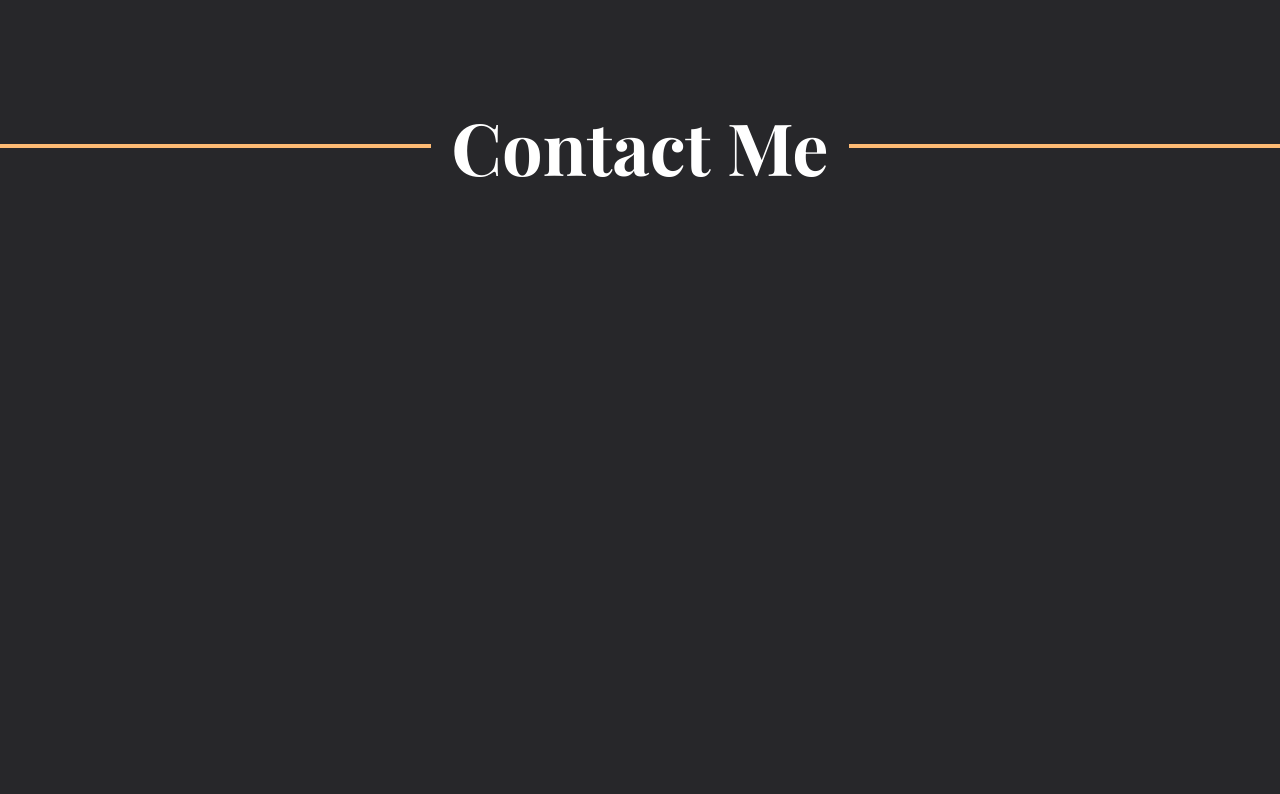
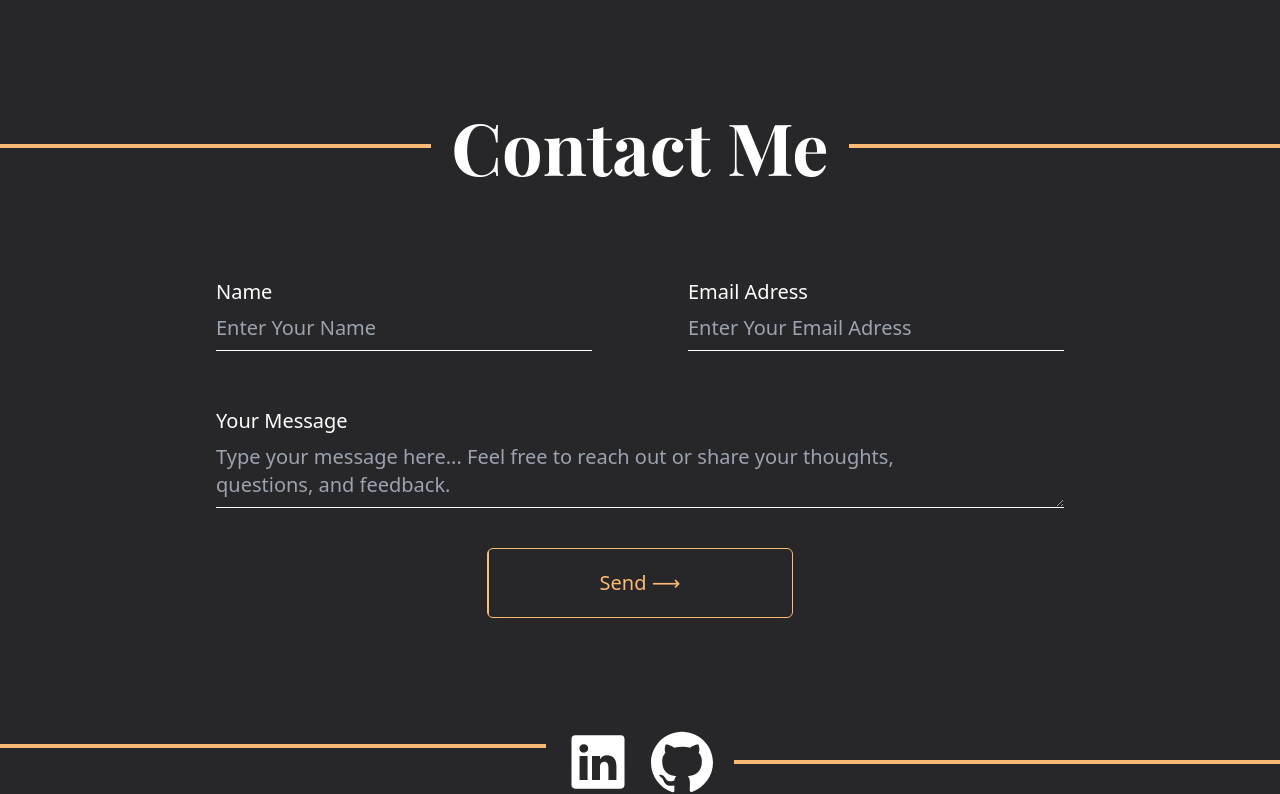
Before and after one commit to Novemu/webportfolio, a React (Vite) app: page / in a window 1280 px wide. Shown: the part 2622-3416 px from the top of the page. Before the commit the page ends 2816 px from the top, so only its background shows below. Built offline with nearby package versions, Linux system fonts and the light colour scheme; a web font is replaced by a local one.

Commit message:
Added linked in and github links

```diff
--- a/src/ContactMeSection.tsx
+++ b/src/ContactMeSection.tsx
@@ -1,4 +1,6 @@
-import React from "react";
+import { ContactForm } from "./ContactForm";
+import { GitHubSVG } from "./SVGImages/GitHubSVG";
+import { LinkedInSVG } from "./SVGImages/LinkedInSVG";
 
 export function ContactMeSection() {
   return (
@@ -10,6 +12,14 @@ export function ContactMeSection() {
         </h1>
         <div className="mt-28 flex-1 border-2 border-orange-300"></div>
       </div>
+      <ContactForm />
+      <div className="flex items-center justify-between">
+        <div className="mt-20 flex-1 border-2 border-orange-300"></div>
+        <h1 className="mt-28 flex justify-center px-5 font-playFair text-7xl font-bold text-white">
+          <LinkedInSVG /> <GitHubSVG />
+        </h1>
+        <div className="mt-28 flex-1 border-2 border-orange-300"></div>
+      </div>
     </>
   );
 }
```
